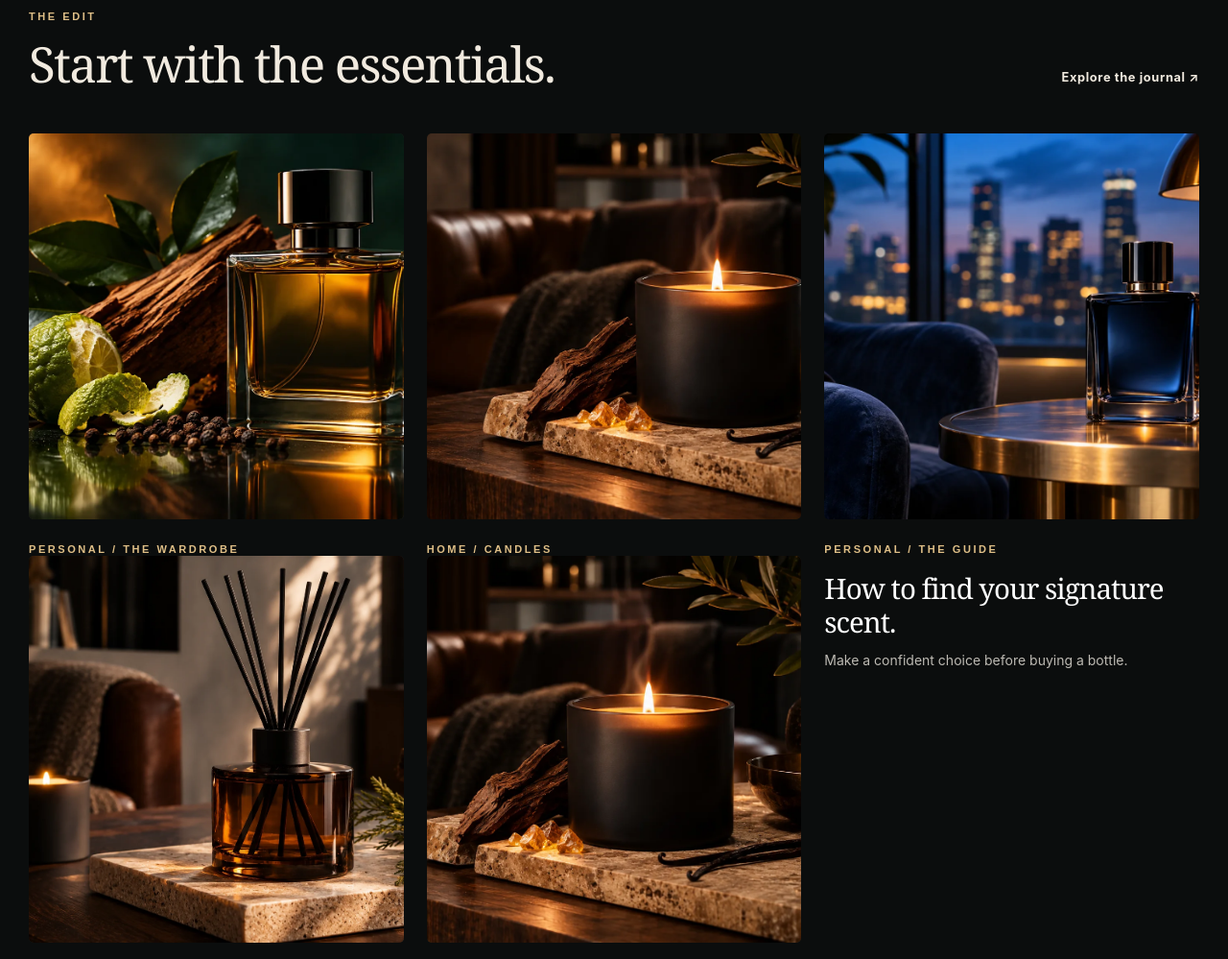
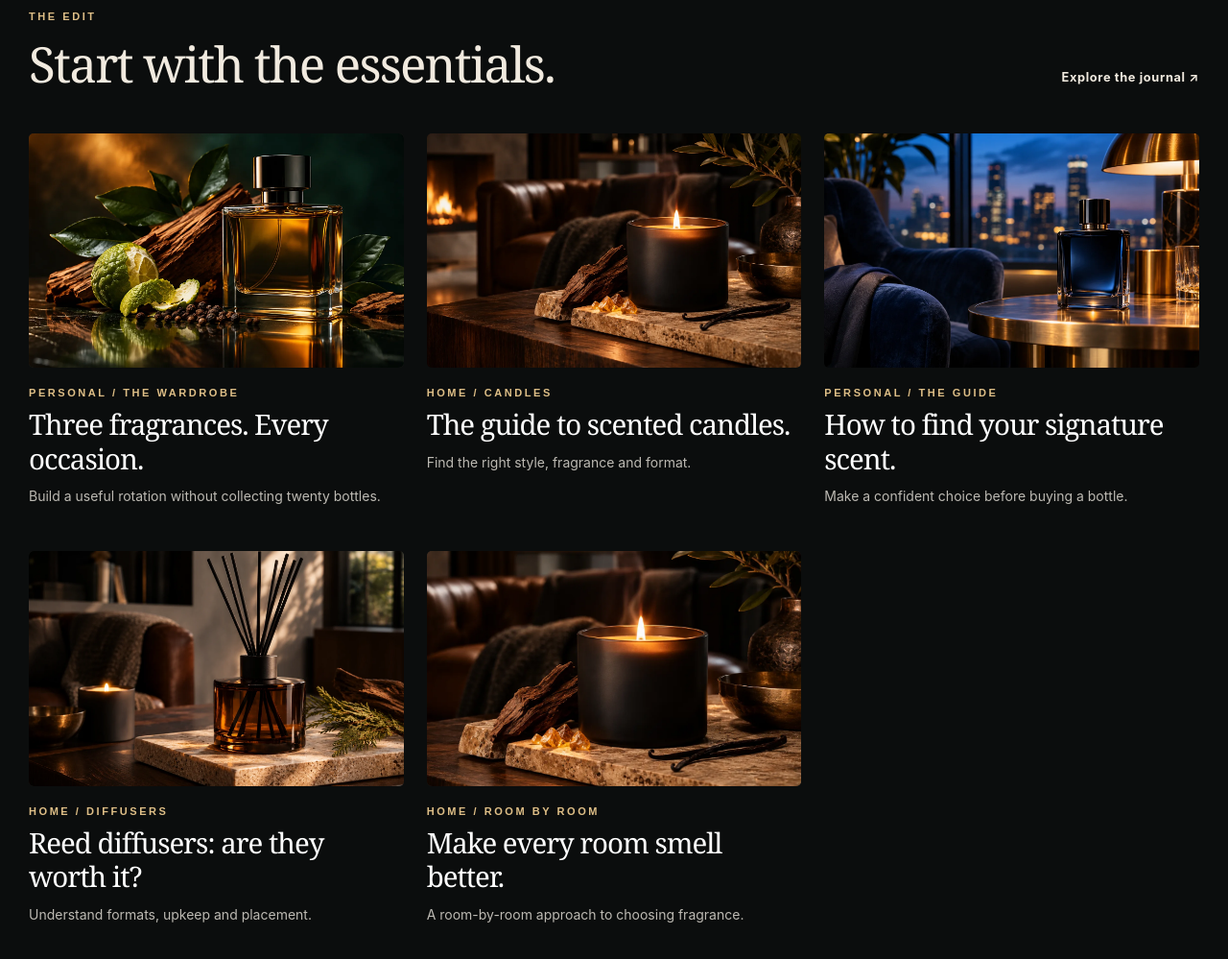
Before and after one commit to elibenson/menscents, a plain HTML site: page index.html in a window 1280 px wide. Shown: the part 2544-3543 px from the top of the page at 96% size. Drawn offline with Linux system fonts and the light colour scheme.

Commit message:
Add files via upload

```diff
--- a/assets/launch.css
+++ b/assets/launch.css
@@ -138,3 +138,12 @@
 /* Authentic bottle photographs are kept distinct from editorial imagery. */
 .edit-card:nth-child(-n+2) .edit-image {background:#f2f0ed;}
 .edit-card:nth-child(-n+2) .edit-image img {object-fit:contain;background:#f2f0ed;}
+
+/* 2026-11-19: Editorial card image sizing — override global img height:100%. */
+.balanced-stories{align-items:start;grid-auto-rows:auto;row-gap:32px}
+.balanced-story{height:auto;min-height:0;display:flex;flex-direction:column;align-self:start;overflow:visible}
+.balanced-story>img{display:block;width:100%;height:auto!important;aspect-ratio:16/10;object-fit:cover;flex:none;margin:0 0 18px}
+.balanced-story>.eyebrow{display:block;position:static;line-height:1.5;margin:0 0 8px}
+.balanced-story>h3{position:static;margin:0 0 10px;line-height:1.2}
+.balanced-story>p{position:static;margin:0;line-height:1.6}
+@media(max-width:650px){.balanced-stories{row-gap:30px}}
```
